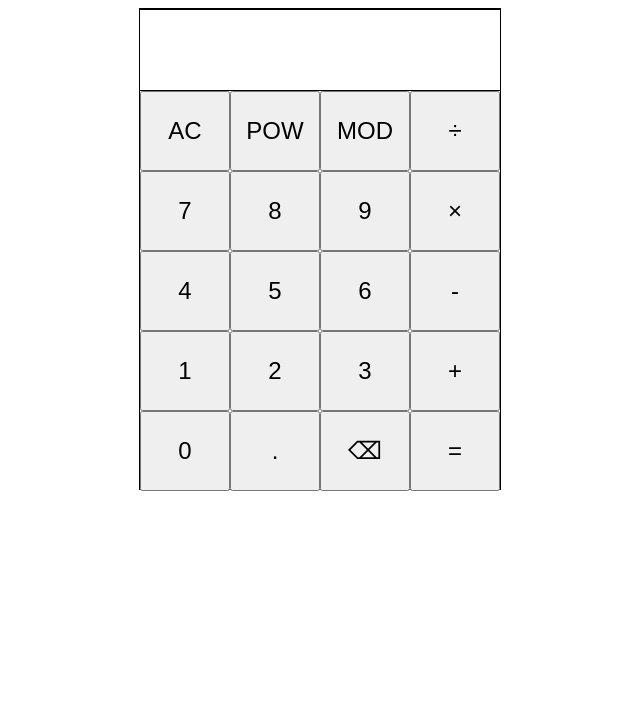
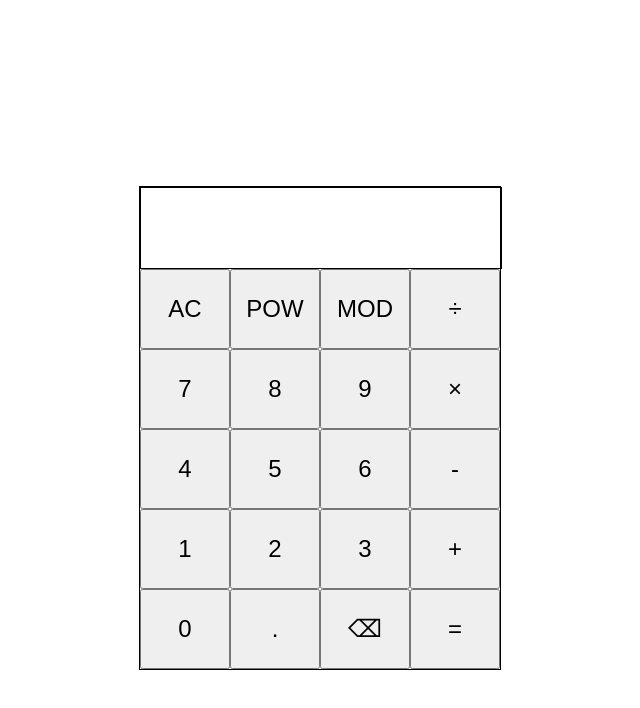
Before and after one commit to laurencecnerual/odin-calculator, a plain HTML site: page index.html in a window 1280 px wide. Shown: the whole page, without its empty margins (320-960 px from the left). Drawn offline with Linux system fonts and the light colour scheme.

Commit message:
Expands display-area and wraps text when necessary
Removes unnecessary styling, centers calculator position on screen

```diff
--- a/style.css
+++ b/style.css
@@ -1,39 +1,35 @@
 body {
+    height: 840px;
     display: flex;
     justify-content: center;
     align-items: center;
 }
 
 .calculator {
-    height: 480px;
+    min-height: 480px;
     border: 1px solid black;
     display: flex;
     flex-direction: column;
-    align-items: center;
 }
 
 .calculator, .display-area, .key-row {
     width: 360px;
 }
 
-.display-area, .key-row {
-    height: 80px;
-}
-
 .display-area {
     border: 1px solid black;
-    flex-shrink: 0;
-    font-size: xxx-large;
+    font-size: 64px;
     text-align: right;
+    min-height: 80px;
+    word-wrap: break-word;
 }
 
 .key-row {
     display: flex;
-    justify-content: space-around;
+    height: 80px;
 }
 
 button {
     width: 90px;
-    flex-grow: 1;
     font-size: x-large;
 }
```
